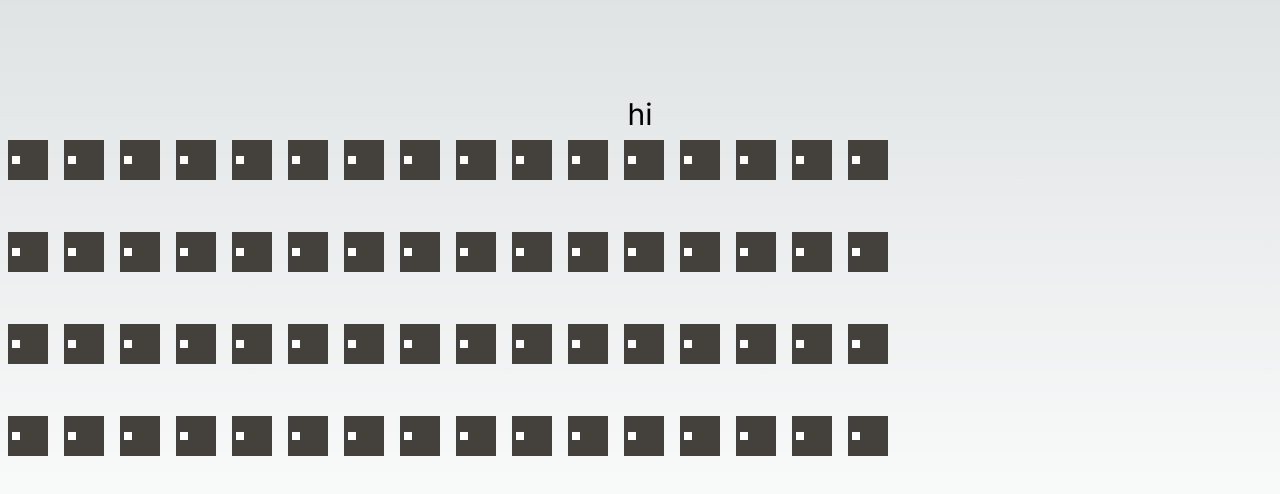
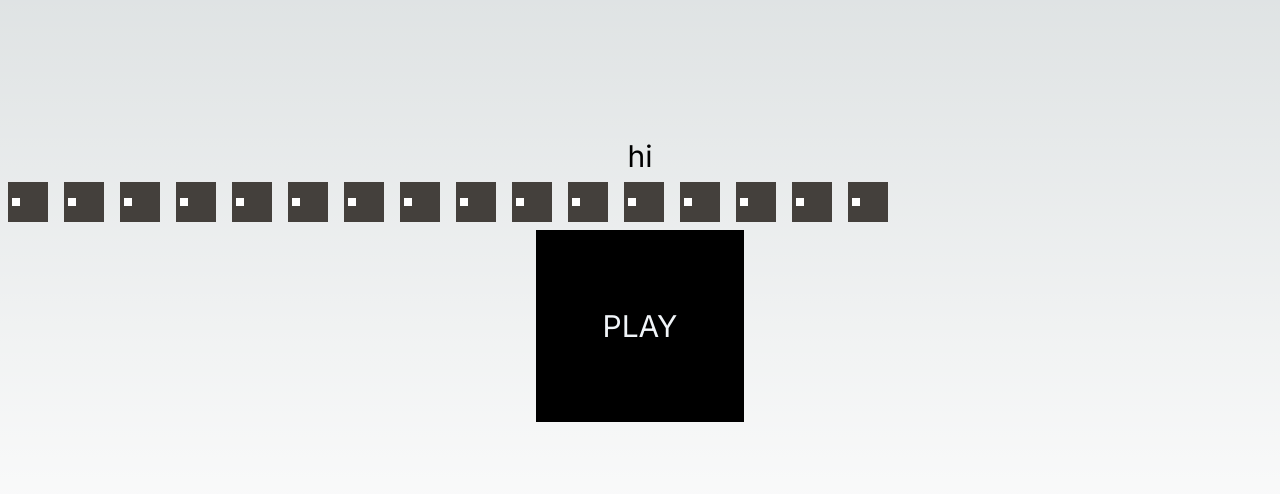
Before and after one commit to Tobias112358/daw-site, a Next.js app: page /beat-maker in a window 1280 px wide. Shown: the part 184-678 px from the top of the page. Built offline with nearby package versions, Linux system fonts and the light colour scheme.

Commit message:
beat-maker plays a kick on loop.

```diff
--- a/app/beat-maker/page.tsx
+++ b/app/beat-maker/page.tsx
@@ -1,4 +1,5 @@
 'use client';
+import { ST } from 'next/dist/shared/lib/utils';
 import React, { useState, useEffect } from 'react';
 
 const Step = (props:any) => {
@@ -27,15 +28,43 @@ const Kick = (props:any) => {
     )
 }
 
+const StartSequence = (props: any) => {
+    return(
+        <div>
+            <input type="button" className='bg-black w-52 h-48 text-slate-100' value="PLAY" onClick={() => {
+                props.setSequenceOn(!props.sequenceOn)
+                }} />
+        </div>
+    )
+}
+
+
+
 export default function BeatMaker(props:any) {
 
     const [inputs, setInputs] = useState<MIDIInputMap>();
+    const [sequenceStep, setSequenceStep] = useState<number>(0);
+    const [sequenceOn, setSequenceOn] = useState<boolean>(false);
+    const [audioFile, setAudioFile] = useState<any>(new Audio("/Kick.wav"));
 
     useEffect(() => {
         navigator.requestMIDIAccess().then((access) => {
             setInputs(access.inputs);
         });
     }, []);
+
+    useEffect(() => {
+        Sequence();
+    }, [sequenceOn]);
+
+    const Sequence = async () => {
+        if(sequenceOn) {
+            audioFile.play();
+            await new Promise(r => setTimeout(r, (30)));
+            setSequenceStep(sequenceStep+1)
+            Sequence();
+        }
+    }
 
     useEffect(() => {
 
@@ -55,12 +84,7 @@ export default function BeatMaker(props:any) {
                 hi
             </div>
             <Kick />
-            <br />
-            <Kick />
-            <br />
-            <Kick />
-            <br />
-            <Kick />
+            <StartSequence setSequenceOn={setSequenceOn} sequenceOn={sequenceOn} />
         </div>
     );
 }
```
Also changed, not shown: 1 other file (tests, documents, lock files or other folders).
